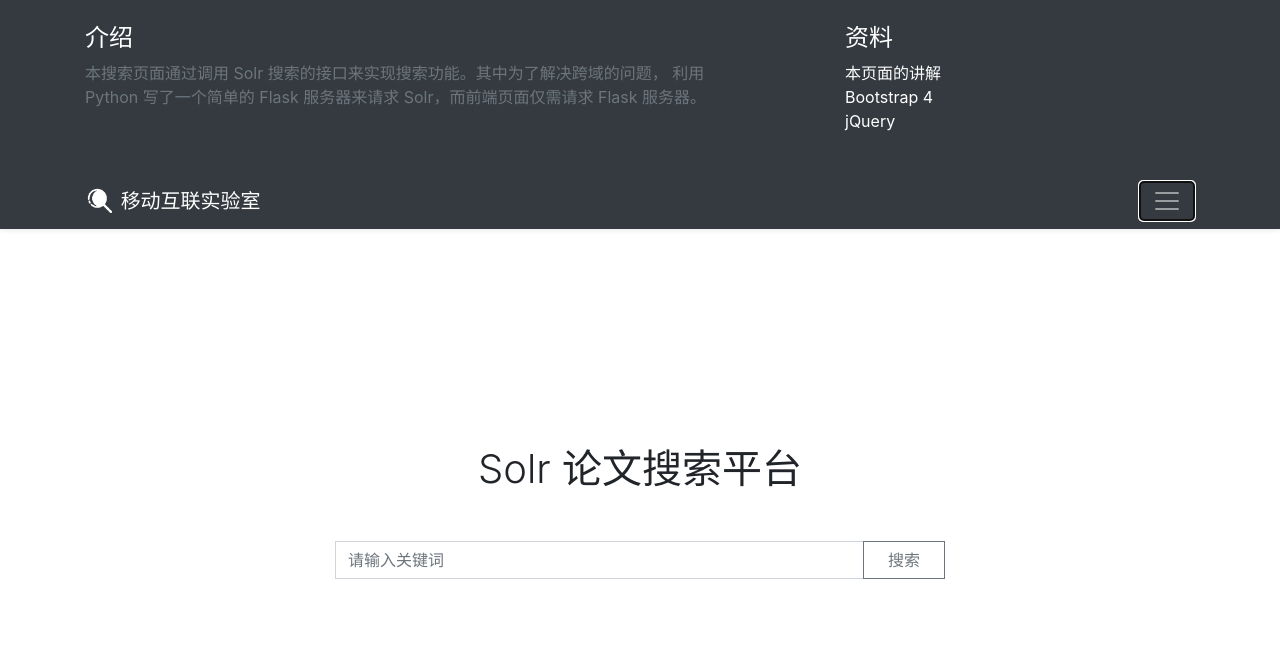
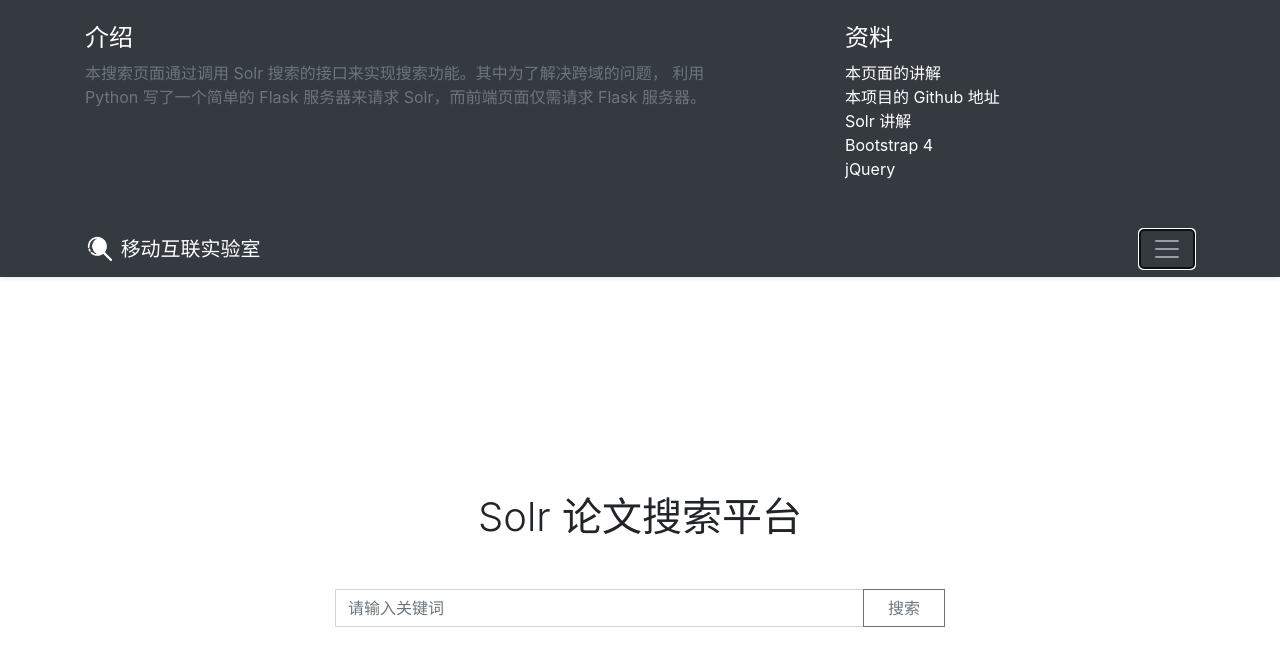
Before and after one commit to RyanLiGod/solr-web, a plain HTML site: page index.html in a window 1280 px wide. Both pictures are taken after a click on the button "Toggle navigation". Drawn offline with Linux system fonts and the light colour scheme.

Commit message:
添加通学的 Solr 讲解博客地址

```diff
--- a/index.html
+++ b/index.html
@@ -27,10 +27,9 @@
                         <ul class="list-unstyled">
                             <li><a target="_blank" href="https://ryanligod.github.io/2018/11/15/2018-11-15%20%E4%BD%BF%E7%94%A8%20jQuery%20%E5%AE%9E%E7%8E%B0%20Solr%20%E6%90%9C%E7%B4%A2%E7%9A%84%E5%89%8D%E7%AB%AF%E9%A1%B5%E9%9D%A2%E5%B1%95%E7%A4%BA/"
                                     class="text-white">本页面的讲解</a></li>
-                            <li>
-                                <a target="_blank" href="https://getbootstrap.com/" class="text-white">Bootstrap 4</a>
-                            </li>
-                            <li></li>
+                            <li><a target="_blank" href="https://github.com/RyanLiGod/Solr-web" class="text-white">本项目的 Github 地址</a></li>
+                            <li><a target="_blank" href="https://callmejiagu.github.io/categories/Solr/" class="text-white">Solr 讲解</a></li>
+                            <li><a target="_blank" href="https://getbootstrap.com/" class="text-white">Bootstrap 4</a></li>
                             <li><a target="_blank" href="https://jquery.com/" class="text-white">jQuery</a></li>
                         </ul>
                     </div>
@@ -61,7 +60,9 @@
                     <div class="input-group-append">
                         <button id="searchPaper" class="btn btn-outline-secondary px-4" type="button">搜索</button>
                     </div>
-                    <div id="suggestList" class="list-group position-absolute"></div>
+                    <div id="suggestList" class="list-group position-absolute">
+                            <!-- 每一条结果将会用jQuery插入到这里 -->
+                    </div>
                 </div>
             </div>
         </section>
@@ -69,14 +70,7 @@
         <div id="resultSection" class="py-5 bg-light">
             <div class="container">
                 <div class="row" id="result">
-                    <!-- <div class='col-md-12 mb-4'>
-                        <div class='card mb-12 shadow-sm'>
-                            <div class='card-body'>
-                                <h5>论文标题</h5>
-                                <p class='text-muted card-text'>作者</p>
-                            </div>
-                        </div>
-                    </div> -->
+                    <!-- 每一条结果将会用jQuery插入到这里 -->
                 </div>
             </div>
         </div>
```
